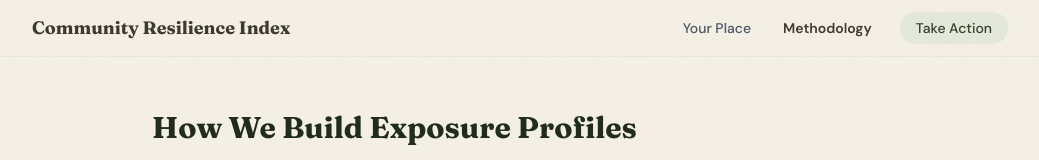
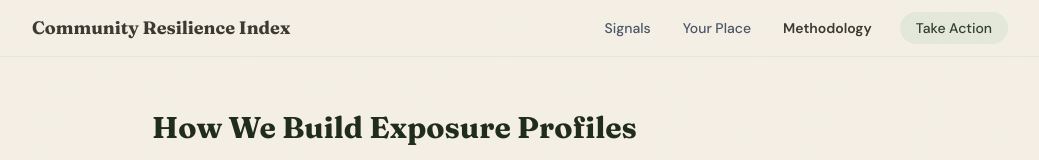
Before and after one commit to m3data/community-resilience-index, a Next.js app: page /methodology in a window 1280 px wide. Shown: the top 160 px of the page, without its empty margins (120-1159 px from the left). Built offline with nearby package versions, Linux system fonts and the light colour scheme.

Commit message:
Add Signals to top nav — remove feature flag from navigation
Co-Authored-In-Coupling-By: Mathew Mytka and Kairos (Claude Code)

```diff
--- a/src/app/nav.tsx
+++ b/src/app/nav.tsx
@@ -4,10 +4,8 @@ import { useState, useEffect } from "react";
 import Link from "next/link";
 import { usePathname } from "next/navigation";
 
-const signalsEnabled = process.env.NEXT_PUBLIC_ENABLE_SIGNALS === "1";
-
 const NAV_ITEMS = [
-  ...(signalsEnabled ? [{ href: "/signals", label: "Signals" }] : []),
+  { href: "/signals", label: "Signals" },
   { href: "/your-place", label: "Your Place" },
   { href: "/methodology", label: "Methodology" },
 ] as const;
```
